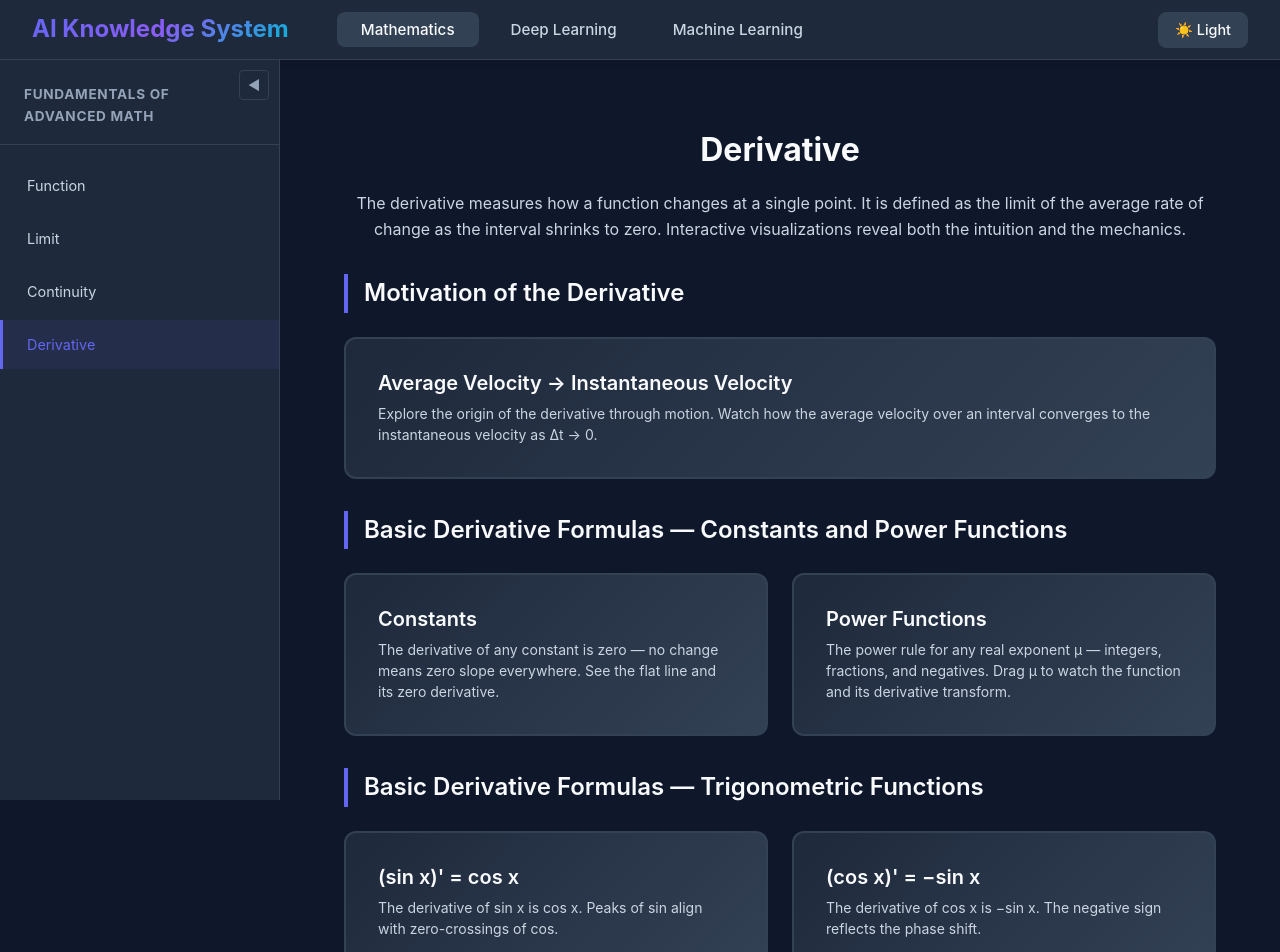
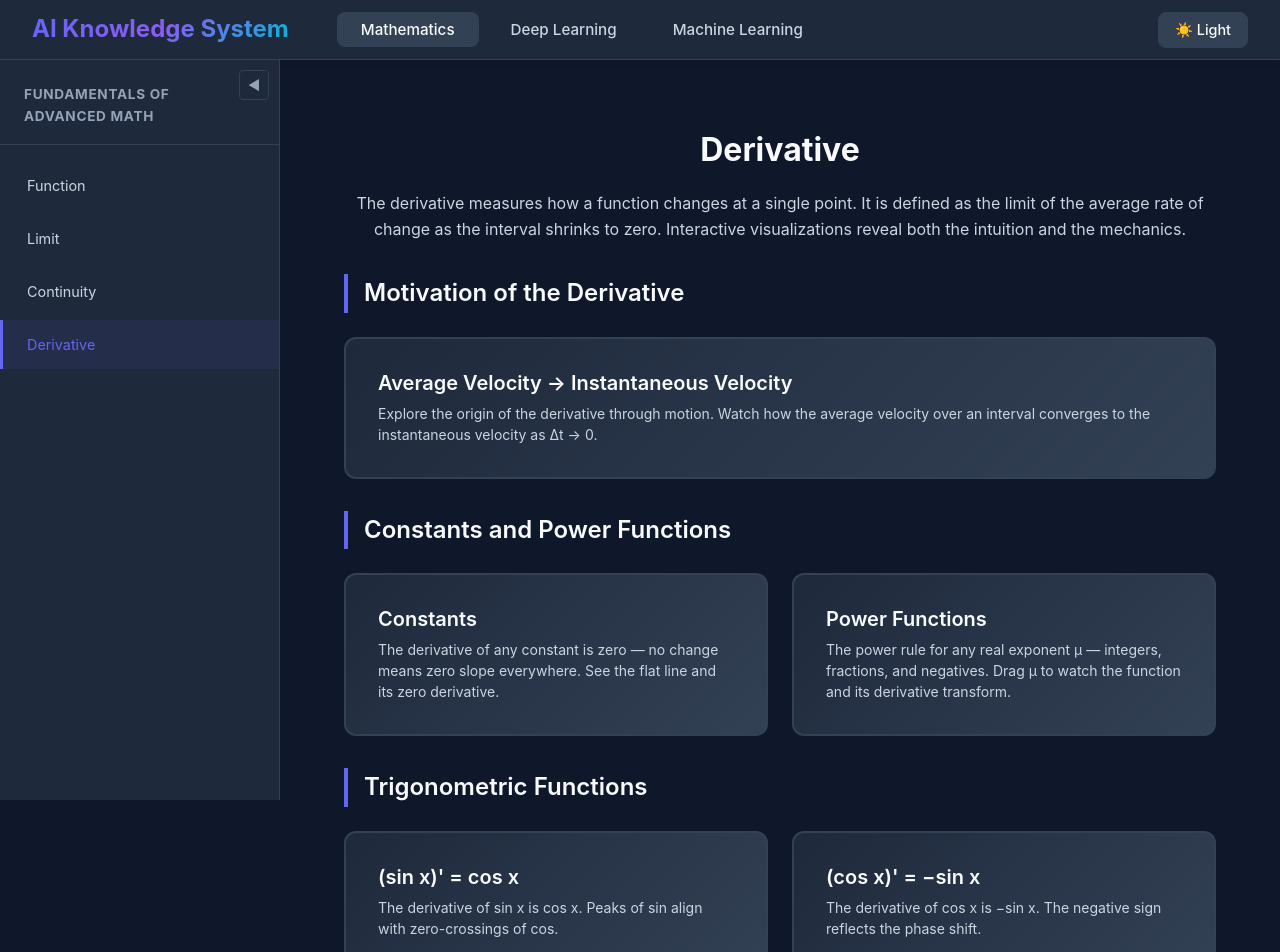
Before and after one commit to elliott-hz/ML_AI, a React app in the folder frontend/: page /mathematics/1-fundamentals/derivative in a window 1280 px wide. Shown: the top 952 px of the page. Built offline with nearby package versions, Linux system fonts and the light colour scheme; the HTML template or start-up script is replaced by a standard one.

Commit message:
update the text of power function and trigonometric functions

```diff
--- a/frontend/src/pages/Derivative.jsx
+++ b/frontend/src/pages/Derivative.jsx
@@ -188,7 +188,7 @@ const Derivative = () => {
       </ButtonGrid>
 
       {/* Group 2: Basic Derivative Formulas */}
-      <GroupTitle>Basic Derivative Formulas — Constants and Power Functions</GroupTitle>
+      <GroupTitle>Constants and Power Functions</GroupTitle>
       <ButtonGrid>
         {basicFormulas.map((feature) => (
           <FeatureButton
@@ -203,7 +203,7 @@ const Derivative = () => {
       </ButtonGrid>
 
       {/* Group 3: Basic Derivative Formulas — Trigonometric Functions */}
-      <GroupTitle>Basic Derivative Formulas — Trigonometric Functions</GroupTitle>
+      <GroupTitle>Trigonometric Functions</GroupTitle>
       <ButtonGrid>
         {trigFormulas.map((feature) => (
           <FeatureButton
```
